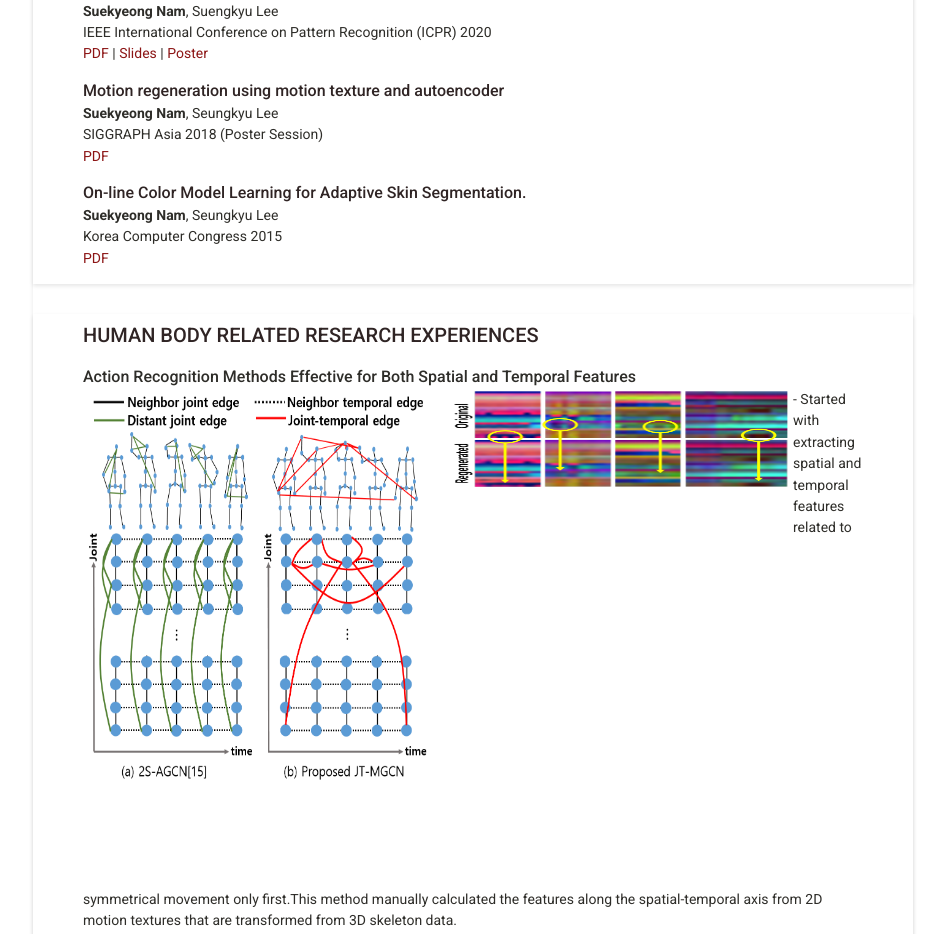
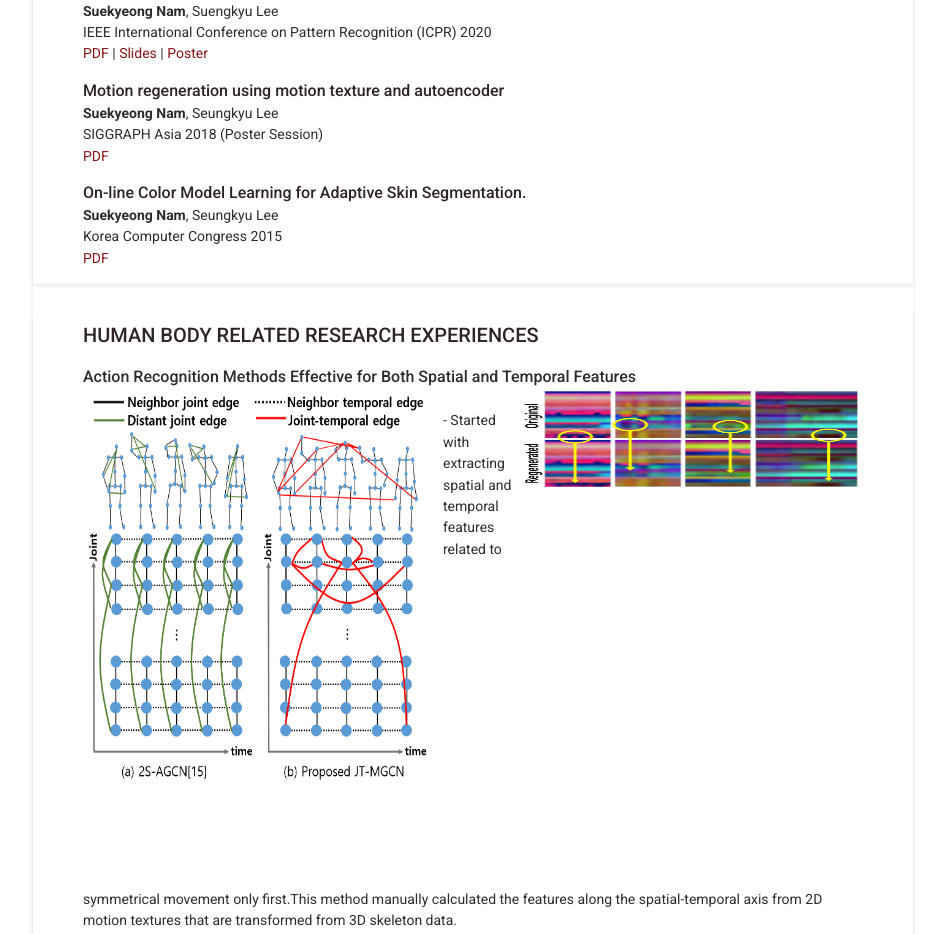
Before and after one commit to SuekyeongNam/SuekyeongNam.github.io, a Jekyll site: the page built from index.html, in a window 1280 px wide. Shown: the part 610-1544 px from the top of the page, without its empty margins (167-1112 px from the left). Built offline with Jekyll 4.4.1, drawn with Linux system fonts in a browser that asks for light colours; some web fonts are replaced.

Commit message:
image size

```diff
--- a/_includes/humanbody_projects.html
+++ b/_includes/humanbody_projects.html
@@ -15,11 +15,12 @@
         <div style="width:350px; height:500px; border:0px solid red; float:left; margin-right:10px;">
             <img src="{{site.baseurl}}/assets/images/icpr20-thumbnail.png" align="left" style="width: 350px; height: 400px;"/>
           </div>
-          <div style="width:350px; height:500px; border:0px solid green; float:left;">
-            <img src="{{site.baseurl}}/assets/images/sigga18-thumbnail.png" align="left" style="width: 350px; height: 100px;"/>
+          <div style="width:350px; height:500px; border:0px solid green; float:right;">
+            <img src="{{site.baseurl}}/assets/images/sigga18-thumbnail.png" align="right" style="width: 350px; height: 100px;"/>
           </div>
         </span>
         <span class="summary">
+        <br>
           - Started with extracting spatial and temporal features related to symmetrical movement only first.This method manually calculated the features along the spatial-temporal axis from 2D motion textures that are transformed from 3D skeleton data.</br>
           - The follow-up work used CNN and LSTM to extract a variety of both spatial and temporal features. CNN Autoencoder reduced noise and dimensions on 2D motion textures. The compressed texture information enabled to utilize LSTM on images. Results published in 2018 SIGGRAPH Asia poster session. </br>
           - The last work used an adaptive graph structure instead of 2D motion textures, based on my observation of strong correlation between spatial and temporal features. Unlike prior work, this work
```
